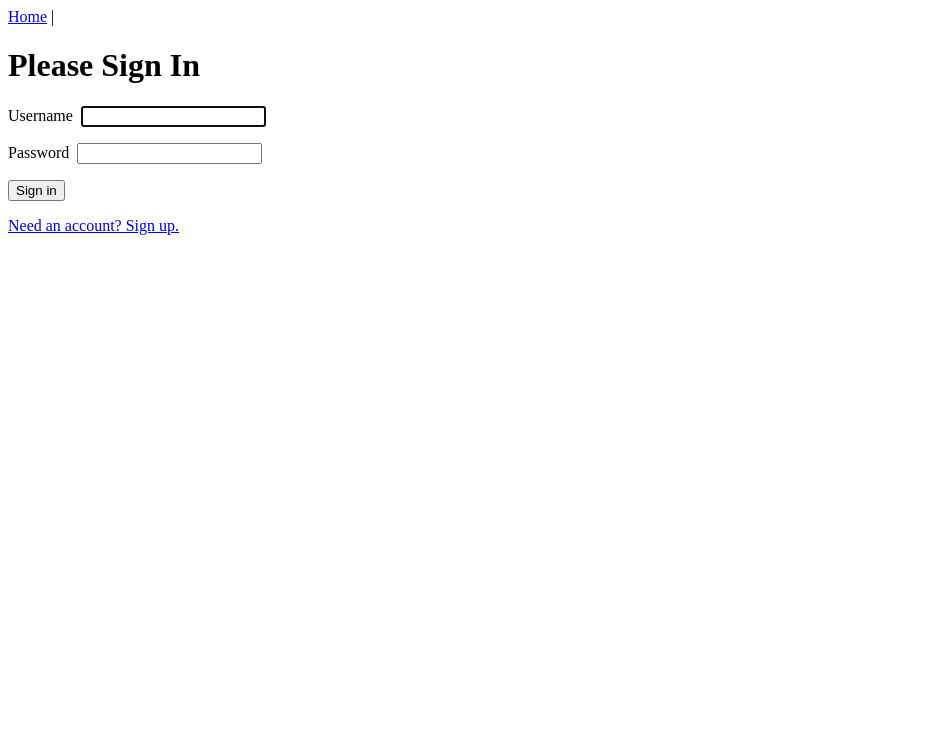
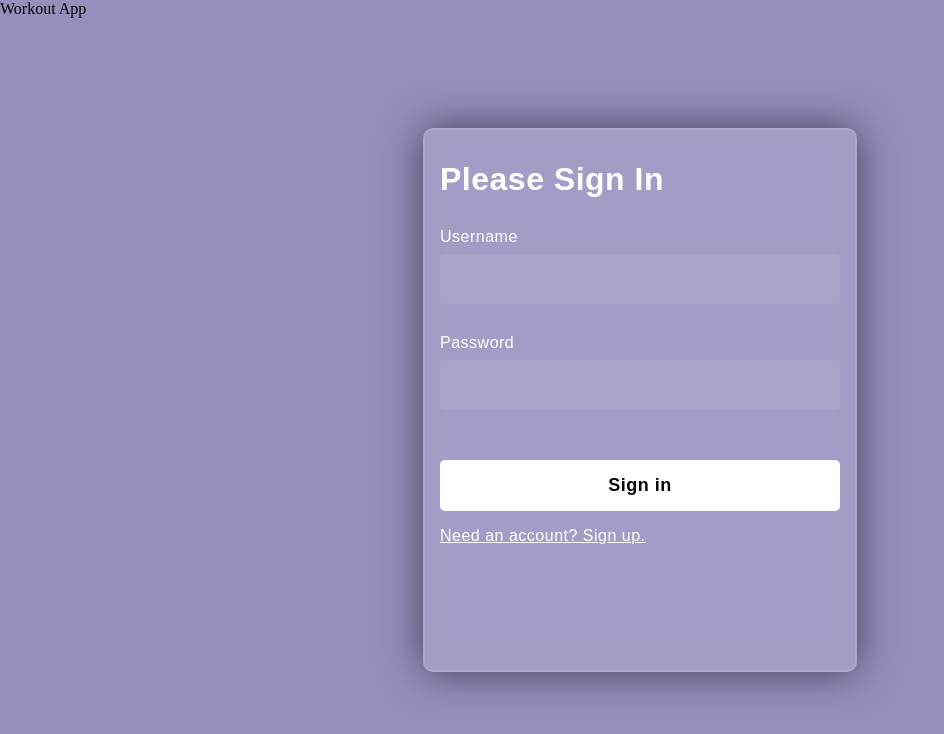
Before and after one commit to kjlee2497/Capstone-Elevate-Fitness, a Vue app in the folder vue/: page /login in a window 1280 px wide. Shown: the top 734 px of the page, without its empty margins (0-944 px from the left). Built offline with nearby package versions, Linux system fonts and the light colour scheme.

Commit message:
Login & Registration Design

```diff
--- a/vue/src/views/Login.vue
+++ b/vue/src/views/Login.vue
@@ -1,6 +1,8 @@
 <template>
   <div id="login">
+    <header>Workout App</header>
     <form @submit.prevent="login">
+
       <h1 >Please Sign In</h1>
       <div role="alert" v-if="invalidCredentials">
         Invalid username and password!
@@ -62,10 +64,83 @@ export default {
 </script>
 
 <style scoped>
-.form-input-group {
-  margin-bottom: 1rem;
+
+
+#login {
+
+      width: 100vw;
+      height: 100vh;
+      position: absolute;
+      transform: translate(-50%,-50%);
+      left: 50%;
+      top: 50%;
+      background-color: #958fbe;
 }
-label {
-  margin-right: 0.5rem;
-}
+
+  form{
+      height: 520px;
+      width: 400px;
+      background-color: rgba(255,255,255,0.13);
+      position: absolute;
+      transform: translate(-50%,-50%);
+      top: 50%;
+      left: 50%;
+      border-radius: 10px;
+      backdrop-filter: blur(10px);
+      border: 2px solid rgba(255,255,255,0.1);
+      box-shadow: 0 0 40px rgba(8,7,16,0.6);
+      padding: 10px 15px;
+  }
+  form *{
+      font-family: 'Poppins',sans-serif;
+      color: #ffffff;
+      letter-spacing: 0.5px;
+      outline: none;
+      border: none;
+
+  }
+  .form-input-group {
+
+      width: 95%;
+
+  }
+
+
+  form h3{
+      font-size: 32px;
+      font-weight: 500;
+      line-height: 42px;
+      text-align: center;
+  }
+
+  label{
+      display: block;
+      margin-top: 30px;
+      font-size: 16px;
+      font-weight: 500;
+  }
+  input{
+      display: block;
+      height: 50px;
+      width: 100%;
+      background-color: rgba(255,255,255,0.07);
+      border-radius: 3px;
+      padding: 0 10px;
+      margin-top: 8px;
+      font-size: 14px;
+      font-weight: 300;
+  }
+
+  button{
+      margin-top: 50px;
+      width: 100%;
+      background-color: #ffffff;
+      color: #080710;
+      padding: 15px 0;
+      font-size: 18px;
+      font-weight: 600;
+      border-radius: 5px;
+      cursor: pointer;
+  }
+
 </style>
--- a/vue/src/views/Register.vue
+++ b/vue/src/views/Register.vue
@@ -74,10 +74,79 @@ export default {
 </script>
 
 <style scoped>
+#register {
+  width: 100vw;
+  height: 100vh;
+  position: absolute;
+  transform: translate(-50%,-50%);
+  left: 50%;
+  top: 50%;
+  background-color: #958fbe;
+}
+
+form {
+  height: 520px;
+  width: 400px;
+  background-color: rgba(255,255, 255, 0.13);
+  position: absolute;
+  transform: translate(-50%,-50%);
+  top: 50%;
+  left:50%;
+  border-radius: 10px;
+  backdrop-filter: blur(10px);
+  border:2px solid rgba(255,255, 255, 0.1);
+  box-shadow: 0 0 40px rgba(8, 7, 16, 0.6);
+  padding: 10px 15px;
+}
+
+form *{
+  font-family: 'Poppins',sans-serif;
+  color:#ffffff;
+  letter-spacing: 00.5px;
+  outline: none;
+  border: none;
+}
 .form-input-group {
-  margin-bottom: 1rem;
+  width: 95%;
+
 }
-label {
-  margin-right: 0.5rem;
+
+form h3{
+      font-size: 32px;
+      font-weight: 500;
+      line-height: 42px;
+      text-align: center;
 }
+
+label{
+      display: block;
+      margin-top: 30px;
+      font-size: 16px;
+      font-weight: 500;
+  }
+input{
+      display: block;
+      height: 50px;
+      width: 100%;
+      background-color: rgba(255,255,255,0.07);
+      border-radius: 3px;
+      padding: 0 10px;
+      margin-top: 8px;
+      font-size: 14px;
+      font-weight: 300;
+  }
+ button{
+      margin-top: 50px;
+      width: 100%;
+      background-color: #ffffff;
+      color: #080710;
+      padding: 15px 0;
+      font-size: 18px;
+      font-weight: 600;
+      border-radius: 5px;
+      cursor: pointer;
+  }
+
+
+
 </style>
```
Also changed, not shown: vue/src/views/Metrics.vue (added, +20 -0 lines), 1 other file (tests, documents, lock files or other folders).
